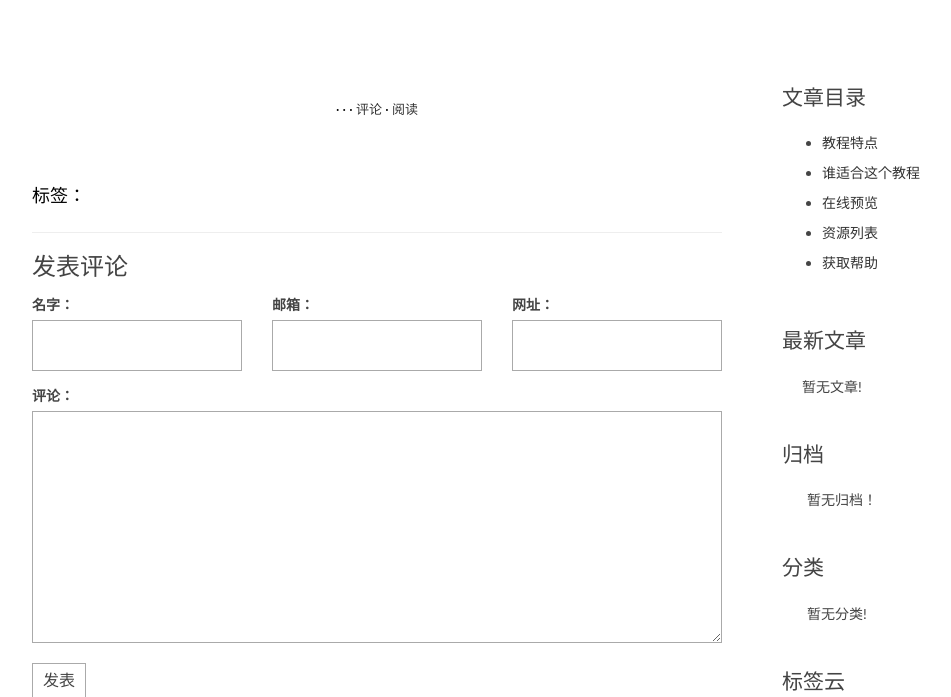
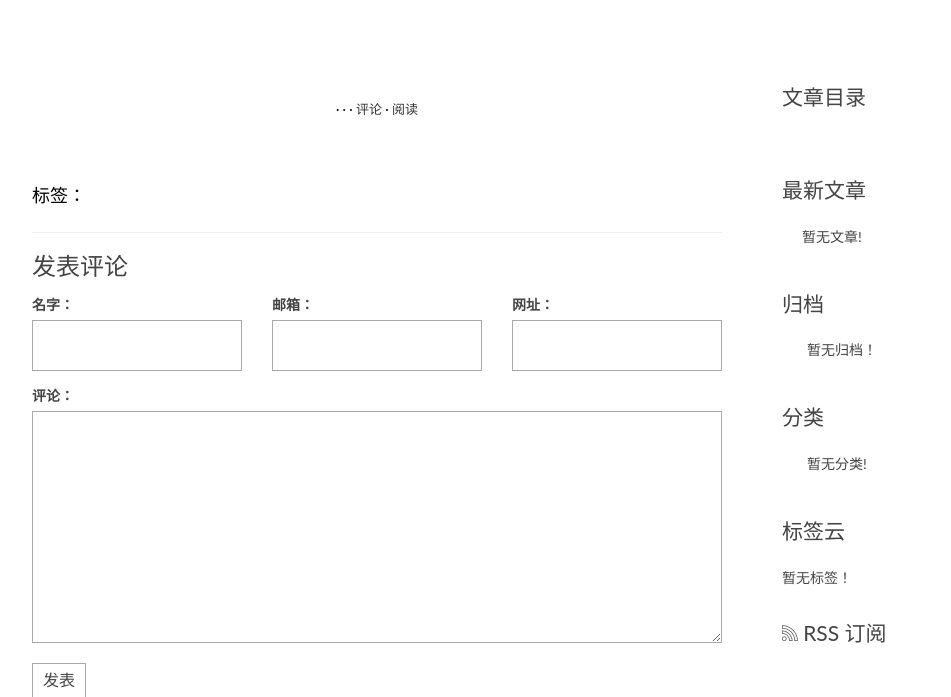
Before and after one commit to Alagon/myblog, a Django app: template templates/myblog/detail.html in a window 1280 px wide. Shown: the part 91-788 px from the top of the page, without its empty margins (68-1019 px from the left). Run offline with Django 3.2, Linux system fonts and the light colour scheme; the template is opened without the code that fills it: values that come from a table or form of the project are taken from there, others are empty; some libraries are stand-ins or nearby versions.

Commit message:
update: newfeature toc

```diff
--- a/templates/myblog/detail.html
+++ b/templates/myblog/detail.html
@@ -74,22 +74,6 @@
 {% block toc %}
     <div class="widget widget-content">
         <h3 class="widget-title">文章目录</h3>
-        <ul>
-            <li>
-                <a href="#">教程特点</a>
-            </li>
-            <li>
-                <a href="#">谁适合这个教程</a>
-            </li>
-            <li>
-                <a href="#">在线预览</a>
-            </li>
-            <li>
-                <a href="#">资源列表</a>
-            </li>
-            <li>
-                <a href="#">获取帮助</a>
-            </li>
-        </ul>
+        {{ post.toc|safe }}
     </div>
 {% endblock toc %}
```
Also changed, not shown: myblog/views.py (+6 -3 lines).
